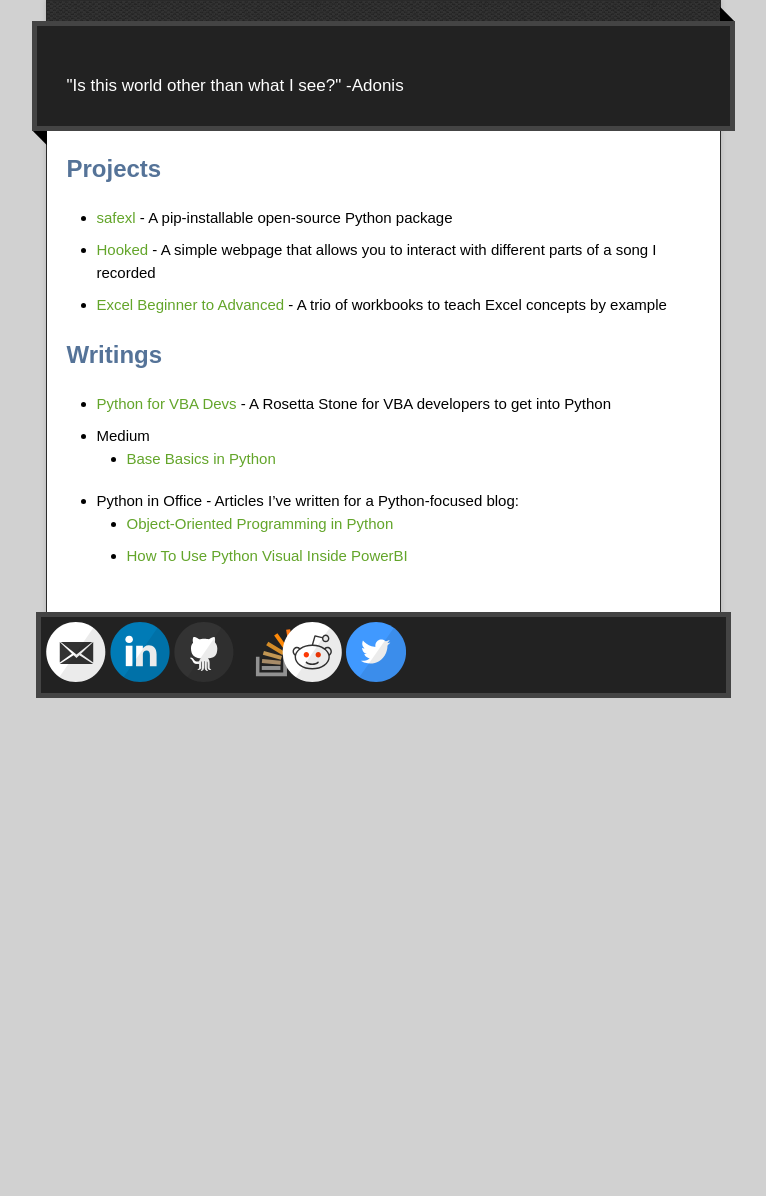
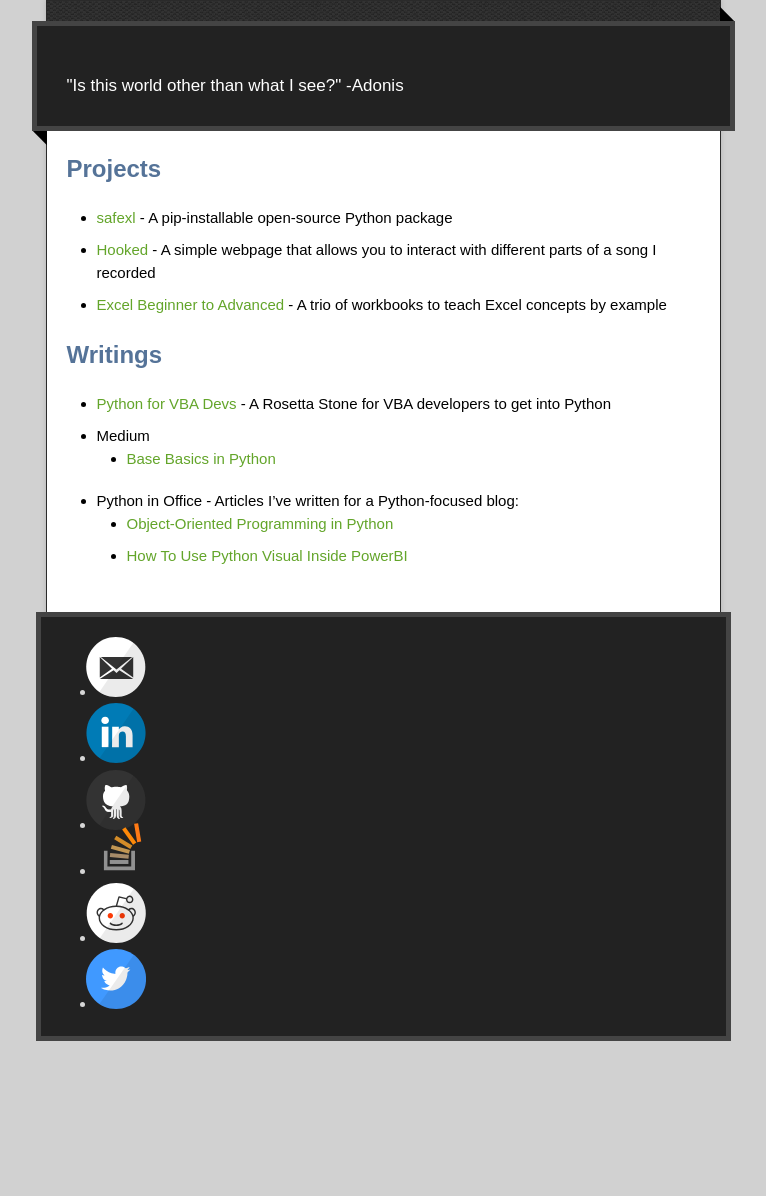
Before and after one commit to ThePoetCoder/thepoetcoder.github.io, a Jekyll site: the page built from index.md, in a window 1280 px wide. Shown: the whole page, without its empty margins (257-1023 px from the left). Built offline with Jekyll 4.4.1, drawn with Linux system fonts in a browser that asks for light colours; before the commit the page ends 900 px from its top, so only the background shows below that.

Commit message:
Update default.html

```diff
--- a/_layouts/default.html
+++ b/_layouts/default.html
@@ -38,12 +38,14 @@
     </div>
     <footer>
       <div class="owner">
-        <a href="mailto:thepoetcoder@gmail.com"><i class="svg-icon email"></i></a>
-        <a href="https://www.linkedin.com/in/-eric-smith"><i class="svg-icon linkedin"></i></a>
-        <a href="https://github.com/ThePoetCoder"><i class="svg-icon github"></i></a>
-        <a href="http://stackoverflow.com/users/9885313/thepoetcoder"><i class="svg-icon stackoverflow"></i></a>
-        <a href="https://www.reddit.com/u/thepoetcoder"><i class="svg-icon reddit"></i></a>
-        <a href="https://www.twitter.com/thepoetcoder"><i class="svg-icon twitter"></i></a>
+        <ul>
+          <li><a href="mailto:thepoetcoder@gmail.com"><i class="svg-icon email"></i></a></li>
+          <li><a href="https://www.linkedin.com/in/-eric-smith"><i class="svg-icon linkedin"></i></a></li>
+          <li><a href="https://www.github.com/ThePoetCoder"><i class="svg-icon github"></i></a></li>
+          <li><a href="https://www.stackoverflow.com/users/9885313/thepoetcoder"><i class="svg-icon stackoverflow"></i></a></li>
+          <li><a href="https://www.reddit.com/u/thepoetcoder"><i class="svg-icon reddit"></i></a></li>
+          <li><a href="https://www.twitter.com/thepoetcoder"><i class="svg-icon twitter"></i></a></li>
+        </ul>
       </div>
     </footer>
   </div>
```
